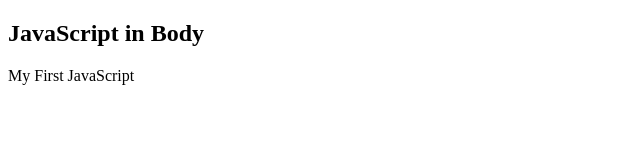
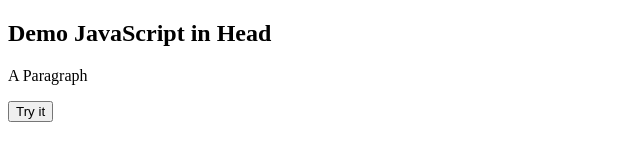
Before and after one commit to Januariesjm/js-basics, a plain HTML site: page index.html in a window 1280 px wide. Shown: the whole page, without its empty margins (0-640 px from the left). Drawn offline with Linux system fonts and the light colour scheme.

Commit message:
javascript in head of html

```diff
--- a/index.html
+++ b/index.html
@@ -1,12 +1,17 @@
 <!DOCTYPE html>
 <html>
-  <body>
-    <h2>JavaScript in Body</h2>
+<head>
+<script>
+function myFunction() {
+  document.getElementById("demo").innerHTML = "Paragraph changed.";
+}
+</script>
+</head>
+<body>
+<h2>Demo JavaScript in Head</h2>
 
-    <p id="demo"></p>
+<p id="demo">A Paragraph</p>
+<button type="button" onclick="myFunction()">Try it</button>
 
-    <script>
-      document.getElementById("demo").innerHTML = "My First JavaScript";
-    </script>
-  </body>
+</body>
 </html>
```
